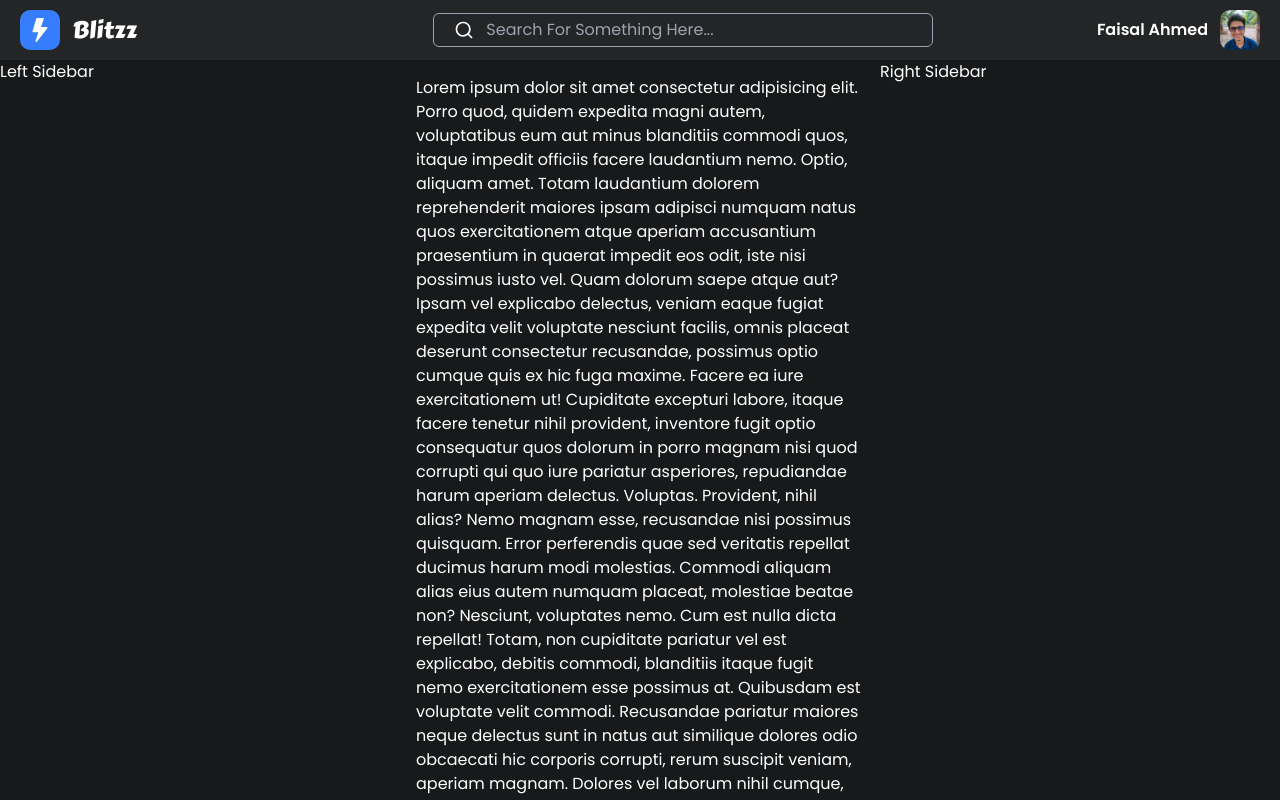
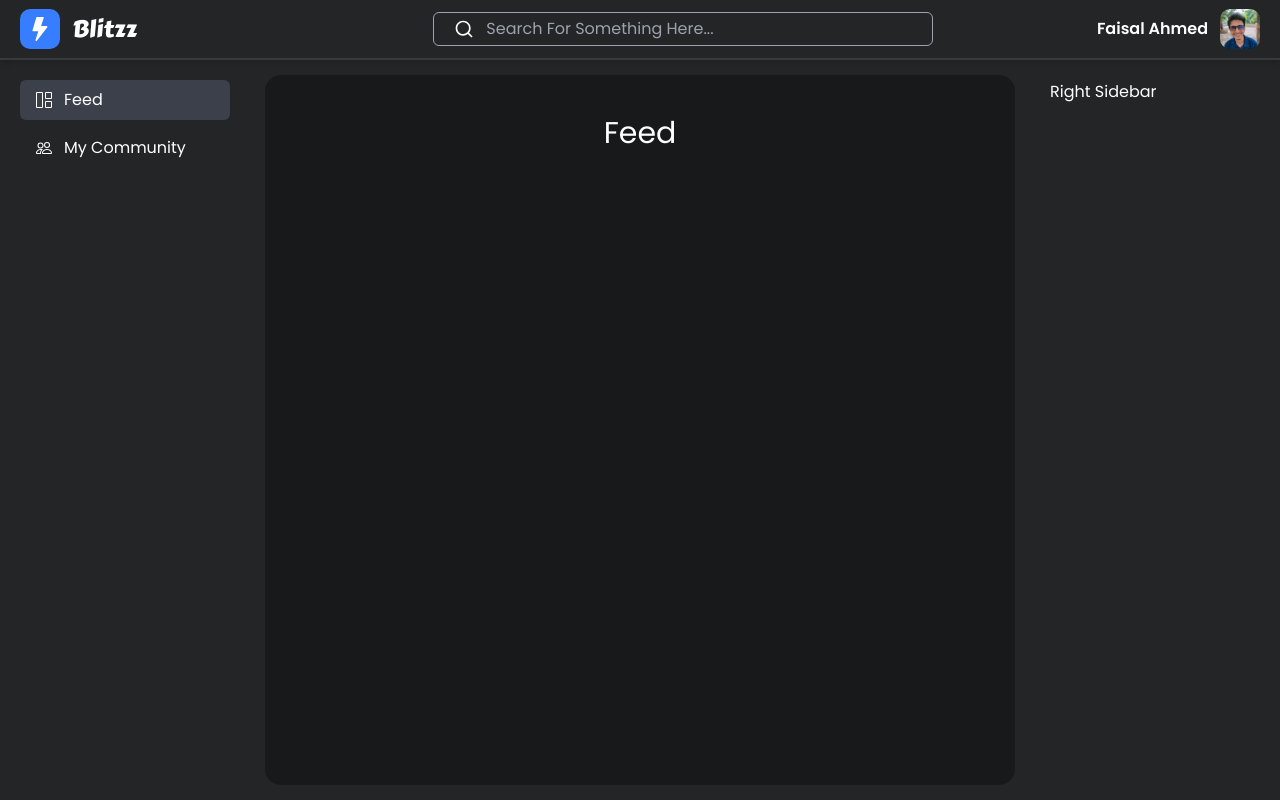
Before and after one commit to Os-Traveller/Blitzz-Front-End, a React (Vite) app: page / in a window 1280 px wide. Built offline with nearby package versions, Linux system fonts and the light colour scheme.

Commit message:
active link implimented && global layout tweaked

```diff
--- a/src/App.tsx
+++ b/src/App.tsx
@@ -3,7 +3,7 @@ import { router } from "./routes/router";
 
 function App() {
   return (
-    <section className="bg-whiteGray dark:bg-black dark:text-white text-main h-screen">
+    <section className="bg-white dark:bg-blackGray dark:text-white text-main h-screen">
       <RouterProvider router={router} />
     </section>
   );
--- /dev/null
+++ b/src/components/active_link/activeLink.tsx
@@ -0,0 +1,25 @@
+import { Link, useLocation } from "react-router-dom";
+
+type ActiveLinkProps = {
+  title: string;
+  Icon: React.FC;
+  to: string;
+};
+
+export function ActiveLink({ to, title, Icon }: ActiveLinkProps) {
+  const activeStyle = ``;
+  const location = useLocation();
+
+  return (
+    <Link to={to}>
+      <p
+        className={`${
+          to === location.pathname ? "bg-main text-white" : ""
+        } rounded-md flex gap-3 items-center  py-2 px-4 hover:bg-slate-400 hover:text-white animation`}
+      >
+        <Icon />
+        <span>{title}</span>
+      </p>
+    </Link>
+  );
+}
--- a/src/components/left_sidebar/leftSidebar.tsx
+++ b/src/components/left_sidebar/leftSidebar.tsx
@@ -1,7 +1,11 @@
+import { ActiveLink } from "../active_link/activeLink";
+import { BsGrid1X2, BsPeople } from "react-icons/bs";
+
 export function LeftSidebar() {
   return (
-    <div>
-      <h1>Left Sidebar</h1>
+    <div className="flex flex-col gap-2">
+      <ActiveLink to="/" title="Feed" Icon={BsGrid1X2} />
+      <ActiveLink to="/commuinity" title="My Community" Icon={BsPeople} />
     </div>
   );
 }
--- a/src/components/navbar/navbar.tsx
+++ b/src/components/navbar/navbar.tsx
@@ -4,7 +4,7 @@ import { Search } from "./search";
 
 export function Navbar() {
   return (
-    <nav className="h-[60px] grid grid-cols-3 bg-white items-center px-5 dark:bg-blackGray">
+    <nav className="h-[60px] grid grid-cols-3 bg-white items-center px-5 dark:bg-blackGray shadow-md dark:border-b-2 dark:border-[#393A3B]">
       <Logo />
       <Search />
       <div className="ml-auto center_y gap-3">
--- a/src/index.css
+++ b/src/index.css
@@ -33,4 +33,7 @@ body {
   .center_xy {
     @apply flex justify-center items-center;
   }
+  .animation {
+    @apply transition-all duration-300;
+  }
 }
--- a/src/layout/globalLayout.tsx
+++ b/src/layout/globalLayout.tsx
@@ -21,17 +21,16 @@ export function GlobalLayout(props: any) {
         <Navbar />
       </header>
       {/*  */}
-      <main className=" h-full grid grid-cols-[400px_1fr_400px]">
-        <div className="">
+      <main className=" h-full grid grid-cols-[250px_1fr_250px]">
+        <div className="p-5">
           <LeftSidebar />
         </div>
-        <div
-          style={{ height: `${windowHeight - navbarHeight}px` }}
-          className="overflow-y-scroll p-4"
-        >
-          {props.children}
+        <div style={{ height: `${windowHeight - navbarHeight}px`, padding: "15px" }}>
+          <div className="overflow-y-scroll p-10 rounded-2xl bg-whiteGray dark:bg-black h-full">
+            {props.children}
+          </div>
         </div>
-        <div className="">
+        <div className="p-5">
           <RightSidebar />
         </div>
       </main>
--- a/src/pages/feed/feed.tsx
+++ b/src/pages/feed/feed.tsx
@@ -1,64 +1,7 @@
 export function Feed() {
   return (
-    <section>
-      <h1>
-        Lorem ipsum dolor sit amet consectetur adipisicing elit. Porro quod, quidem expedita magni
-        autem, voluptatibus eum aut minus blanditiis commodi quos, itaque impedit officiis facere
-        laudantium nemo. Optio, aliquam amet. Totam laudantium dolorem reprehenderit maiores ipsam
-        adipisci numquam natus quos exercitationem atque aperiam accusantium praesentium in quaerat
-        impedit eos odit, iste nisi possimus iusto vel. Quam dolorum saepe atque aut? Ipsam vel
-        explicabo delectus, veniam eaque fugiat expedita velit voluptate nesciunt facilis, omnis
-        placeat deserunt consectetur recusandae, possimus optio cumque quis ex hic fuga maxime.
-        Facere ea iure exercitationem ut! Cupiditate excepturi labore, itaque facere tenetur nihil
-        provident, inventore fugit optio consequatur quos dolorum in porro magnam nisi quod corrupti
-        qui quo iure pariatur asperiores, repudiandae harum aperiam delectus. Voluptas. Provident,
-        nihil alias? Nemo magnam esse, recusandae nisi possimus quisquam. Error perferendis quae sed
-        veritatis repellat ducimus harum modi molestias. Commodi aliquam alias eius autem numquam
-        placeat, molestiae beatae non? Nesciunt, voluptates nemo. Cum est nulla dicta repellat!
-        Totam, non cupiditate pariatur vel est explicabo, debitis commodi, blanditiis itaque fugit
-        nemo exercitationem esse possimus at. Quibusdam est voluptate velit commodi. Recusandae
-        pariatur maiores neque delectus sunt in natus aut similique dolores odio obcaecati hic
-        corporis corrupti, rerum suscipit veniam, aperiam magnam. Dolores vel laborum nihil cumque,
-        consequatur mollitia pariatur illum! Placeat ab ex nostrum ea. Labore qui maiores deleniti
-        ullam similique, soluta amet laborum placeat perferendis? Quo soluta consectetur eveniet
-        consequuntur similique, eum beatae, id perferendis nobis assumenda maiores voluptatem.
-        Soluta inventore quia vero qui deserunt rerum ipsa maiores repudiandae quae officiis tenetur
-        voluptas odio quasi rem labore, ex laudantium eligendi ab hic nulla porro alias.
-        Necessitatibus eos molestiae incidunt. Non amet exercitationem dolore dolores nisi neque
-        assumenda minima voluptas perferendis facere eligendi odit nam nostrum consequuntur, in
-        totam maiores, cum dolorum facilis? Molestiae possimus, eaque impedit nemo minima aperiam!
-        Necessitatibus explicabo esse magnam corporis. Delectus cum, eveniet nihil provident nulla
-        pariatur autem inventore voluptates veritatis est aliquid perferendis impedit assumenda
-        voluptatem odio laboriosam vero ullam! Rerum, perferendis iure. Tempore. Odio distinctio ex
-        sunt qui maiores eos et, eius consectetur nihil ducimus dolorum dolore delectus accusantium
-        sed possimus numquam quod. Possimus modi quam, laborum tenetur nobis et commodi incidunt
-        esse? Consectetur distinctio officia rerum aperiam hic, necessitatibus temporibus, error
-        praesentium rem impedit facere sapiente doloremque quibusdam dolores non amet totam eius
-        odit sint voluptatum neque officiis natus optio. Aspernatur, voluptas! Sint porro doloribus
-        consectetur. Vitae voluptates totam culpa corrupti eligendi, repudiandae eum. Perspiciatis
-        deserunt dolorum accusamus quam ducimus cupiditate omnis aperiam voluptas quae cum eaque
-        error, eius voluptates aut amet. Eaque alias aliquid, ducimus explicabo consequuntur
-        laboriosam aut cumque a ab provident inventore ipsa! Veniam exercitationem eos deleniti
-        beatae at accusantium quisquam, eveniet sapiente hic, numquam expedita! Eveniet, voluptas
-        doloremque? Amet mollitia vero sint facere quis doloribus a voluptatem tempora vitae iure
-        adipisci itaque, tempore fugit. Dolorum fugit nisi veniam optio aspernatur libero itaque
-        quibusdam laudantium id, deserunt unde ut? Aut ad, minima consequuntur aliquam architecto
-        labore odio, officiis velit molestiae fugiat magni dolorum suscipit, accusantium non.
-        Obcaecati omnis, expedita adipisci error sit, eius iure molestias harum, enim cupiditate
-        aliquam. Assumenda qui deserunt neque nulla. Quod similique qui fuga delectus quas nam
-        rerum, itaque recusandae voluptas veniam! Repudiandae eum non eos ratione aspernatur, optio
-        repellat atque animi alias, sunt corrupti. Cupiditate odio ab reiciendis hic officia
-        corrupti in nihil qui vitae sit magni porro, voluptates aliquam natus neque iste dolorum
-        fugiat ullam adipisci. Illum nesciunt porro qui distinctio aut molestiae! Sunt possimus esse
-        officiis unde maxime explicabo libero incidunt dolore cupiditate, ullam minima, neque amet
-        voluptas officia earum, repellat cum magnam sed inventore obcaecati harum vero voluptate
-        dicta nihil! Rerum. Veritatis esse, laudantium assumenda incidunt exercitationem id
-        reprehenderit! Eum quisquam reprehenderit ex? Rerum impedit officiis assumenda quis
-        accusantium nisi suscipit! Corporis explicabo rem expedita ratione quod delectus culpa sint
-        quae? Tempora dicta blanditiis quia fugit perferendis delectus obcaecati officiis facere
-        sequi expedita aliquid minus velit harum suscipit voluptatem, excepturi ut vel id
-        exercitationem rerum doloribus fuga. Debitis doloribus saepe sapiente.
-      </h1>
+    <section className="">
+      <h1 className="text-3xl text-center">Feed</h1>
     </section>
   );
 }
```
